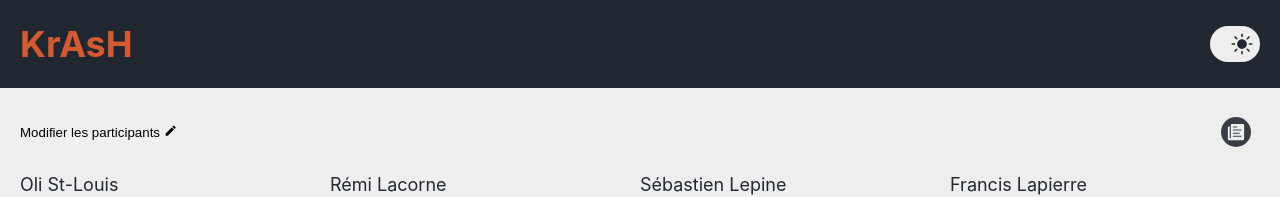
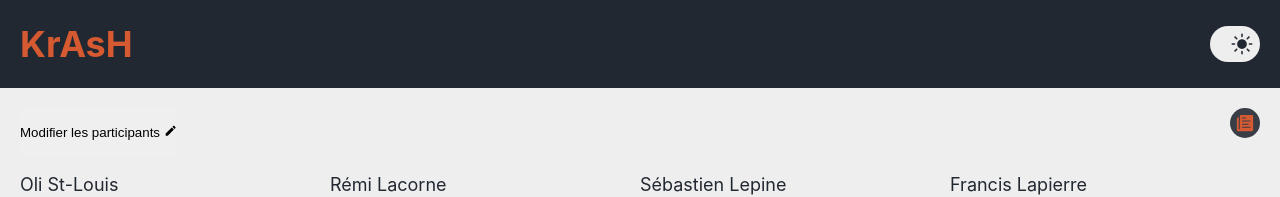
Before and after one commit to fynnen/krash, a React (Create React App) app: page / in a window 1280 px wide. Shown: the top 197 px of the page. Built offline with nearby package versions, Linux system fonts and the light colour scheme.

Commit message:
Ajustement toggle infos

```diff
--- a/src/components/ToggleParticipantsInfo.jsx
+++ b/src/components/ToggleParticipantsInfo.jsx
@@ -14,6 +14,7 @@ export const ToggleParticipantsInfo = (props) =>  {
     <ToggleParticipantsInfoStyled
       isNightMode={isNightMode}
       onClick={toggleParticipantsInfo}
+      showParticipantsInfo={showParticipantsInfo}
     >
       <div className="toggle-participants-info">
         <IoIosPaper size="20px" />
--- a/src/components/styled/ToggleParticipantsInfoStyled.js
+++ b/src/components/styled/ToggleParticipantsInfoStyled.js
@@ -2,26 +2,32 @@ import styled from "styled-components";
 import { paletteColors } from "../../helpers/globalStyles";
 
 export const ToggleParticipantsInfoStyled = styled.button`
+  ${({ isNightMode, showParticipantsInfo }) => `
     align-items: center;
     display: flex;
     background: transparent;
-  justify-content: center;
-  width: 48px;
+    height: 30px;
+    justify-content: flex-end;
+    width: 30px;
+
+    &:active,
+    &:focus {
+      .toggle-participants-info {
+        box-shadow: 3px 3px 10px ${paletteColors.secondary};
+      }
+    }
 
     .toggle-participants-info {
       align-items: center;
-    background-color: ${paletteColors.secondary};
+      background-color: ${isNightMode ? paletteColors.light : paletteColors.secondary};
       border-radius: 25px;
-    color: ${paletteColors.light};
+      color: ${showParticipantsInfo ? paletteColors.title : (isNightMode ? paletteColors.secondary : paletteColors.light)};
       display: flex;
-    height: 30px;
       justify-content: center;
-    min-height: 30px;
-    min-width: 30px;
       padding: 5px;
       position: relative;
-    width: 50%;
     }
+  `}
 `;
 
 export default ToggleParticipantsInfoStyled;
```
Lines whose indentation alone changed are shown as unchanged.
